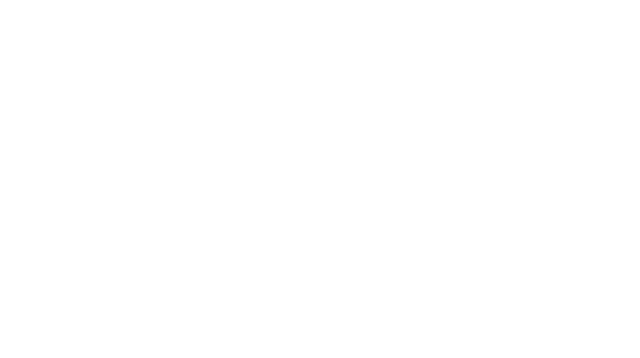
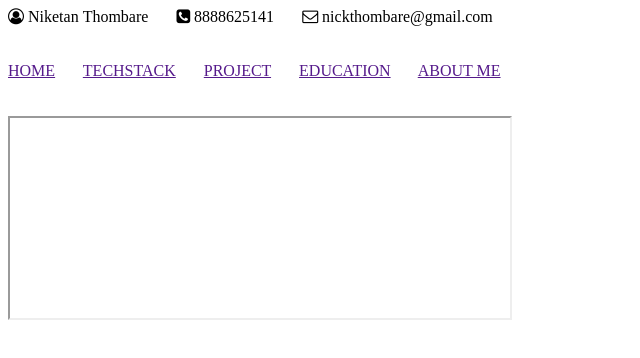
Before and after one commit to NiketanThombare/my-profile, a plain HTML site: page index.html in a window 1280 px wide. Shown: the whole page, without its empty margins (0-640 px from the left). Drawn offline with Linux system fonts and the light colour scheme.

Commit message:
logos , personal details and iframe added
logos , personal details and iframe added

```diff
--- a/index.html
+++ b/index.html
@@ -4,11 +4,34 @@
     <meta charset="UTF-8">
     <meta name="viewport" content="width=device-width, initial-scale=1.0">
     <title>my profile</title>
+    <link rel="stylesheet" href="https://cdnjs.cloudflare.com/ajax/libs/font-awesome/4.7.0/css/font-awesome.min.css">
 
 </head>
 <body>
     <div>
-        <h2></h2>
+      <i class="fa fa-user-circle-o" aria-hidden="true">   Niketan Thombare</i>
+      &nbsp;&nbsp;&nbsp;&nbsp;&nbsp;
+      <i class="fa fa-phone-square" aria-hidden="true">   8888625141</i>
+      &nbsp;&nbsp;&nbsp;&nbsp;&nbsp;
+      <i class="fa fa-envelope-o" aria-hidden="true">   nickthombare@gmail.com</i>
+    </div>
+    <br>
+    <br>
+    <div>
+        <a href="">HOME</a>
+        &nbsp;&nbsp;&nbsp;&nbsp;&nbsp;
+        <a href="">TECHSTACK</a>
+        &nbsp;&nbsp;&nbsp;&nbsp;&nbsp;
+        <a href="">PROJECT</a>
+        &nbsp;&nbsp;&nbsp;&nbsp;&nbsp;
+        <a href="">EDUCATION</a>
+        &nbsp;&nbsp;&nbsp;&nbsp;&nbsp;
+        <a href="">ABOUT ME</a>
+    </div>
+    <br>
+    <br>
+    <div>
+        <iframe src="" frameborder="2px 2px" width="500px" height="200px"></iframe>
     </div>
 </body>
 </html>
```
